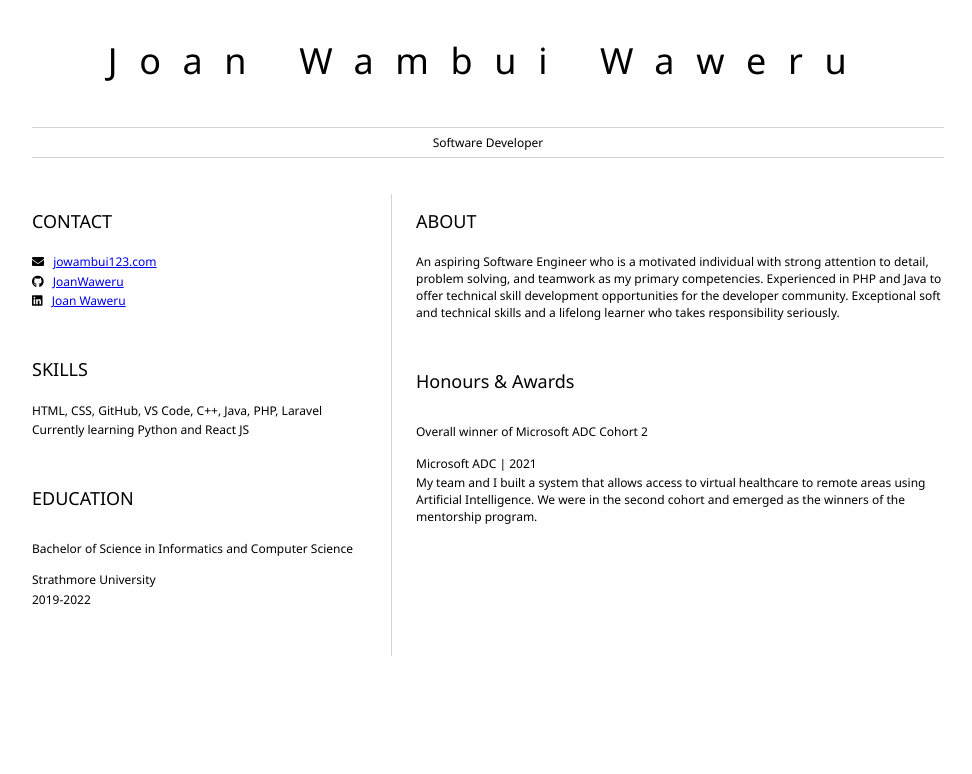
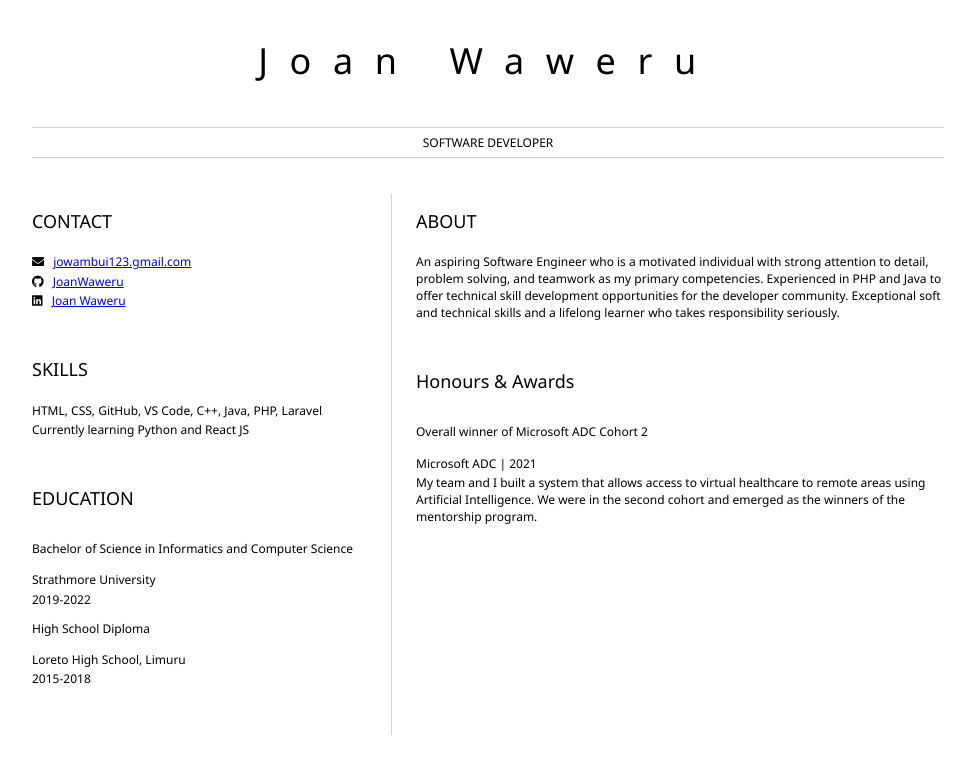
Before and after one commit to JoanWaweru/JoanWaweruResume, a plain HTML site: page index.html in a window 1280 px wide. Shown: the whole page, without its empty margins (152-1124 px from the left). Drawn offline with Linux system fonts and the light colour scheme.

Commit message:
Add Resume Content

```diff
--- a/index.html
+++ b/index.html
@@ -8,9 +8,9 @@
 	<body>
 		<header id="header">
 			<!-- resume header with your name and title -->
-			<h1>Joan Wambui Waweru</h1>
+			<h1>Joan Waweru</h1>
 			<hr>
-			Software Developer
+			SOFTWARE DEVELOPER
 			<hr>
 		</header>
 		<main>
@@ -20,7 +20,7 @@
 					<!-- contact info including social media -->
                     <p>
                         <i class="fa fa-envelope" aria-hidden="true"></i>
-                        <a href="mailto:your-email@example.com">jowambui123.com</a>
+                        <a href="mailto:your-email@example.com">jowambui123.gmail.com</a>
                     </p>
                     <p>
                         <i class="fab fa-github" aria-hidden="true"></i>
@@ -47,6 +47,14 @@
                     <p>
                         2019-2022
                     </p>
+
+                    <h3>High School Diploma</h3>
+                    <p>
+                        Loreto High School, Limuru
+                    </p>
+                    <p>
+                        2015-2018
+                    </p>
 				</section>
 			</article>
 			<article id="mainRight">
```
